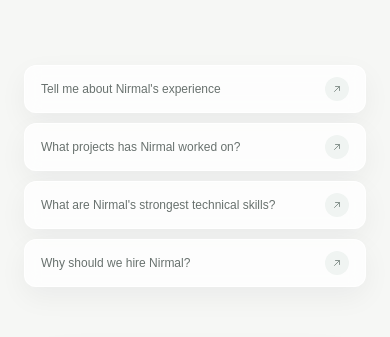
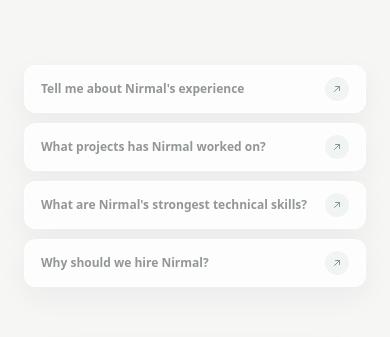
Before and after one commit to nipunann1991/rag-assistant-chatbot, a Next.js app: page / in a window 390 px wide. Shown: the part 297-634 px from the top of the page. Built offline with nearby package versions, Linux system fonts and the light colour scheme.

Commit message:
font style added for desktop and mobile

```diff
--- a/components/chatbot/ChatWindow.tsx
+++ b/components/chatbot/ChatWindow.tsx
@@ -147,9 +147,9 @@ export function ChatWindow() {
                   type="button"
                   onClick={() => handleSendMessage(suggestion)}
                   disabled={isLoading}
-                  className="group min-h-12 rounded-xl border border-white/80 bg-white/78 px-4 py-2.5 text-left text-xs font-medium leading-5 text-[#68716e] shadow-[0_10px_28px_rgba(15,23,42,0.05)] backdrop-blur transition hover:-translate-y-0.5 hover:border-[#cfded9] hover:bg-white hover:text-[#25302d] hover:shadow-[0_16px_38px_rgba(15,23,42,0.08)] disabled:cursor-wait disabled:opacity-60 sm:min-h-14 sm:rounded-2xl sm:px-5 sm:text-[13px]"
+                  className="group min-h-12 rounded-xl border border-white/80 bg-white/78 px-4 py-2.5 text-left text-xs font-semibold leading-5 text-[#929795] shadow-[0_10px_28px_rgba(15,23,42,0.05)] backdrop-blur transition hover:-translate-y-0.5 hover:border-[#cfded9] hover:bg-white hover:text-[#25302d] hover:shadow-[0_16px_38px_rgba(15,23,42,0.08)] disabled:cursor-wait disabled:opacity-60 sm:min-h-14 sm:rounded-2xl sm:px-5 sm:text-[13px]"
                 >
-                  <span className="flex items-center justify-between gap-4">
+                  <span className="flex items-center justify-between gap-4 font-sans">
                     {suggestion}
                     <span className="flex size-6 shrink-0 items-center justify-center rounded-full bg-[#f0f4f2] text-[#8a9691] transition group-hover:bg-[#13211d] group-hover:text-white sm:size-7">
                       <svg
@@ -173,7 +173,7 @@ export function ChatWindow() {
             </div>
           </div>
         ) : (
-          <div className="mx-auto flex max-h-[calc(100vh-15rem)] w-full flex-col gap-4 overflow-y-auto rounded-[24px] px-5 py-4 sm:p-4">
+          <div className="mx-auto flex max-h-[calc(100vh-15rem)] w-full flex-col gap-4 overflow-y-auto rounded-[24px] py-4 sm:p-4">
             {messages.map((message) => (
               <ChatMessage key={message.id} message={message} />
             ))}
```
